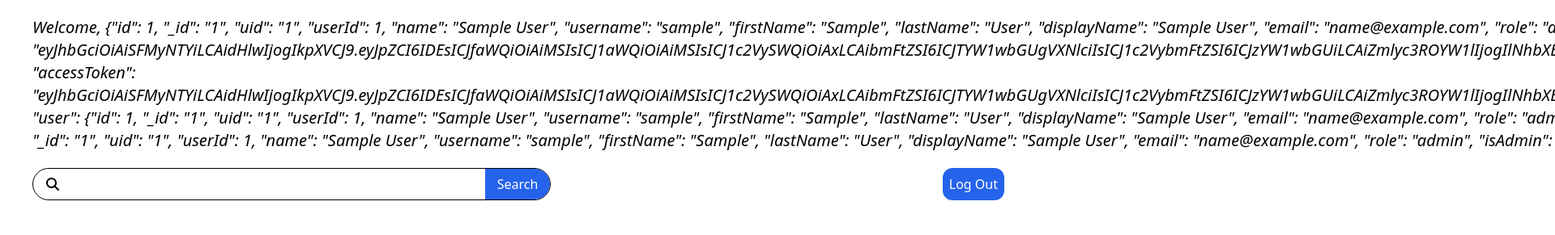
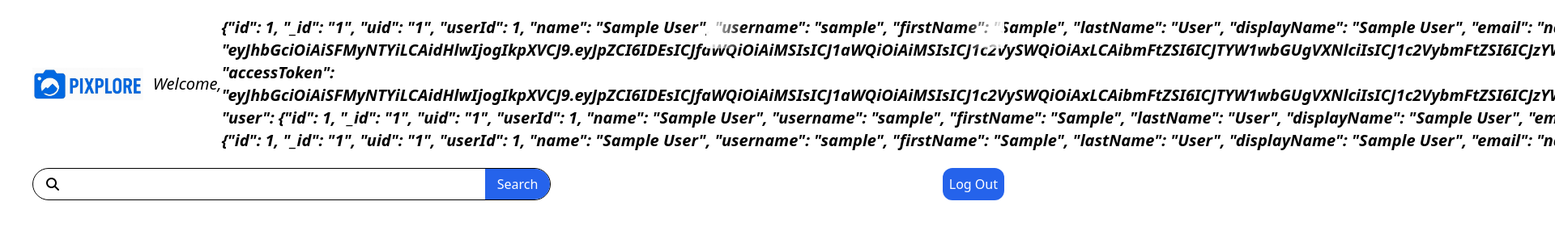
Before and after one commit to Bikram-sharma/project-by-kakapo, a website with bundled scripts: page frontend/deskbod.html in a window 1280 px wide. Shown: the top 291 px of the page at 81% size, 1920 px wide, since content can reach past the window. Built offline with nearby package versions, Linux system fonts and the light colour scheme; some packages are replaced by stand-ins of ours; no server answers; sample sign-in values are in the browser's storage.

Commit message:
Adds logo

```diff
--- a/frontend/deskbod.html
+++ b/frontend/deskbod.html
@@ -27,11 +27,13 @@
   <body>
     <main class="text-black px-10 py-5">
       <div class="flex justify-between">
-        <p class="text-xl italic">
-          Welcome, <span id="username"></span> Discover beautiful images and
-          save them instantly.
-        </p>
-        <div class="w-[40vw] h-10 flex items-center scroll-container relative">
+        <div class="text-xl italic flex items-center w-[65vw]">
+          <img src="./pixplore.jpg" alt="logo" class="w-30 h-10 mr-3" />
+
+          Welcome, <span id="username" class="font-bold"></span> Discover
+          beautiful images and save them instantly.
+        </div>
+        <div class="w-[38vw] h-10 flex items-center scroll-container relative">
           <div
             class="absolute left-0 top-0 h-full w-12 bg-gradient-to-r from-white to-transparent z-10"
           ></div>
--- a/frontend/deskbod.js
+++ b/frontend/deskbod.js
@@ -102,7 +102,7 @@ const verifySearch = () => {
       duration: 2000,
       gravity: "top", // top or bottom
       position: "center", // left, center or right
-      style: { backgroundColor: "green" },
+      backgroundColor: "green",
     }).showToast();
     return;
   } else {
```
Also changed, not shown: frontend/login.html (+8 -4 lines), frontend/signup.html (+3 -1 lines), frontend/pixplore.jpg (added).
